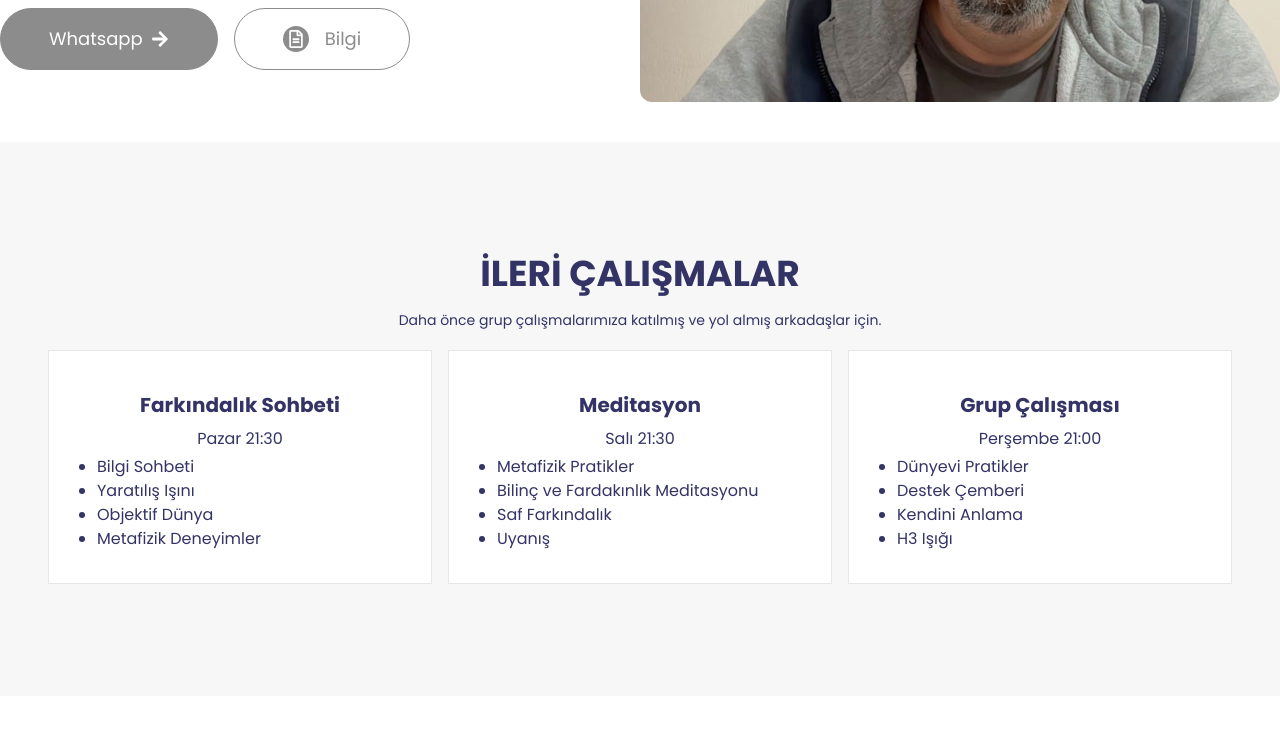
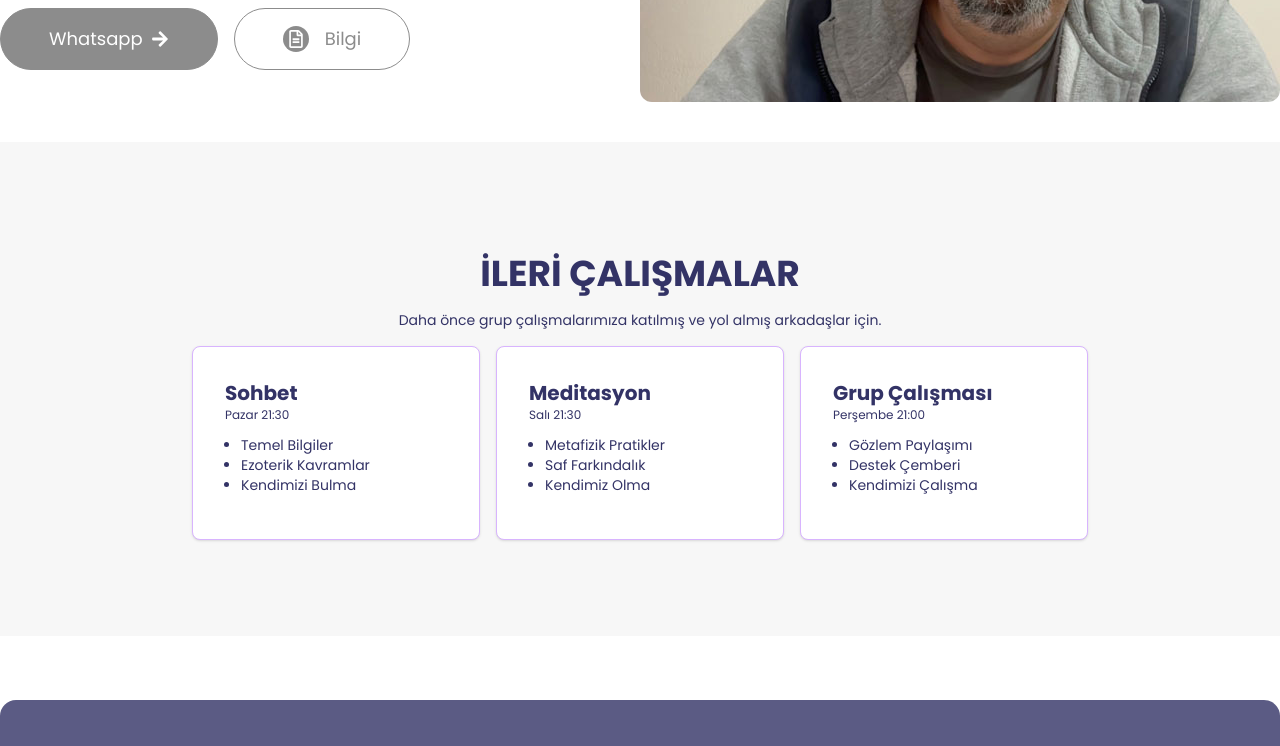
Before and after one commit to rcteenx/reyhancetin_org_tr, a Next.js app: page / in a window 1280 px wide. Shown: the part 544-1290 px from the top of the page. Built offline with nearby package versions, Linux system fonts and the light colour scheme.

Commit message:
update ileri calismalar

```diff
--- a/app/page.jsx
+++ b/app/page.jsx
@@ -21,7 +21,7 @@ export default function Home() {
           <h2 className="text-2xl md:text-4xl font-bold text-center">
             İLERİ ÇALIŞMALAR
           </h2>
-          <p className="text-center text-sm ">
+          <p className="my-4 text-center text-sm ">
             Daha önce grup çalışmalarımıza katılmış ve yol almış arkadaşlar
             için.
           </p>
--- a/components/sections/home-hero.jsx
+++ b/components/sections/home-hero.jsx
@@ -31,7 +31,7 @@ const Hero = () => {
         </p>
         <div className="flex my-8 flex-row space-x-4 justify-center xl:justify-start">
           <a
-            href="https://wa.me/905443087402?text=seminer%20bilgisi"
+            href="https://wa.me/905443087402"
             className="btn-hero bg-primary text-white"
           >
             {contHero.btn1}
--- a/components/ui/cards.jsx
+++ b/components/ui/cards.jsx
@@ -1,17 +1,18 @@
+import IconComponent from "@/components/ui/icons/icons";
+
 const Cards = ({ meetings }) => {
   return (
     <div className="flex justify-center">
-      <div className="flex flex-col md:flex-row space-x-0 md:space-x-4">
+      <div className="flex flex-col md:flex-row space-y-4 md:space-y-0 space-x-0 md:space-x-4 w-full justify-center">
         {meetings.map((m) => (
-          <div
-            key={m.id}
-            className="my-4 p-8 w-96 text-center max-w-md bg-white border"
-          >
-            <h3>{m.title}</h3>
-            <h5>{m.time}</h5>
-            <ul className="px-4 text-left list-disc">
+          <div className="p-8 md:w-72 bg-white border border-purple-300 rounded-lg shadow hover:bg-purple-300">
+            <h3 className="m-0 text-xl font-bold">{m.title}</h3>
+            <h5 className="mt-0 text-xs">{m.time}</h5>
+            <ul className="px-4 my-3 text-left list-disc">
               {m.specs.map((s, index) => (
-                <li key={index}>{s}</li>
+                <li key={index} className="text-sm">
+                  {s}
+                </li>
               ))}
             </ul>
           </div>
--- a/content/data/index.js
+++ b/content/data/index.js
@@ -41,39 +41,24 @@ export const arkadasList = [
 export const meetings = [
   {
     id: 1,
-    title: "Farkındalık Sohbeti",
+    title: "Sohbet",
     time: "Pazar 21:30",
     link: "sohbet",
-    specs: [
-      "Bilgi Sohbeti",
-      "Yaratılış Işını",
-      "Objektif Dünya",
-      "Metafizik Deneyimler",
-    ],
+    specs: ["Temel Bilgiler", "Ezoterik Kavramlar", "Kendimizi Bulma"],
   },
   {
     id: 2,
     title: "Meditasyon",
     time: "Salı 21:30",
     link: "meditasyon",
-    specs: [
-      "Metafizik Pratikler",
-      "Bilinç ve Fardakınlık Meditasyonu",
-      "Saf Farkındalık",
-      "Uyanış",
-    ],
+    specs: ["Metafizik Pratikler", "Saf Farkındalık", "Kendimiz Olma"],
   },
   {
     id: 3,
     title: "Grup Çalışması",
     time: "Perşembe 21:00",
     link: "grup",
-    specs: [
-      "Dünyevi Pratikler",
-      "Destek Çemberi",
-      "Kendini Anlama",
-      "H3 Işığı",
-    ],
+    specs: ["Gözlem Paylaşımı", "Destek Çemberi", "Kendimizi Çalışma"],
   },
 ];
 
```
